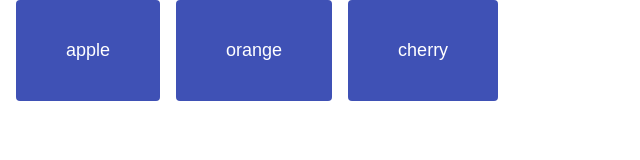
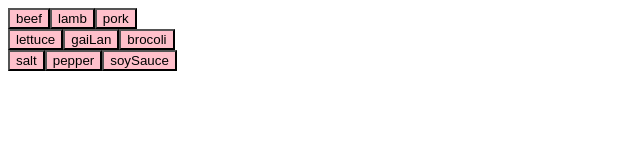
Before and after one commit to Hackathon2022/Hacks, a plain HTML site: page index.html in a window 1280 px wide. Shown: the whole page, without its empty margins (0-640 px from the left). Drawn offline with Linux system fonts and the light colour scheme.

Commit message:
press button line gen

```diff
--- a/script.js
+++ b/script.js
@@ -1,24 +1,56 @@
+//init
+createPressButtonGroup();
+
+//=================================================================================
+
+/**
+  * Create press buttons.
+  * @param {string} item - the name of the button
+  **/
+function createPressButtonGroup() {
+  //meat
+  createPressButtons(0, ["beef", "lamb", "pork"]);
+  linebreak = document.createElement("br");
+  document.body.appendChild(linebreak);
+
+  //veg
+  createPressButtons(1, ["lettuce", "gaiLan", "brocoli"]);
+  linebreak = document.createElement("br");
+  document.body.appendChild(linebreak);
+
+  //season
+  createPressButtons(2, ["salt", "pepper", "soySauce"]);
+  linebreak = document.createElement("br");
+  document.body.appendChild(linebreak);
+}
+
+/**
+  * Create press buttons.
+  * @param {string} item - the name of the button
+  **/
+function createPressButtons(id, items) {
+  let dev = document.createElement("dev");
+  dev.id = id;
+  items.forEach(createPressButton, dev);
+  document.body.appendChild(dev);
+}
+
 /**
   * Create a press button.
   * @param {string} item - the name of the button
-  */
+  **/
 function createPressButton(item) {
-  var bt = document.createElement('button');
+  let bt = document.createElement("button");
   bt.id = item;
+  bt.type = "button";
   bt.innerHTML = item;
+  bt.className = "pressbt";
   bt.onclick = function (event) {
     document.getElementById(event.target.id).innerHTML="hi";
-    document.getElementById(event.currentTarget.id).style="background-color:pink;";
-    console.log("create button: " + event.currentTarget.id);
+    document.getElementById(event.currentTarget.id).style="background-color:red;";
+    console.log("pressed button: " + event.currentTarget.id);
   };
-  dev.appendChild(bt);
+  console.log("create button: " + bt.id);
+  console.log(this);
+  this.appendChild(bt);
 }
-
-
-//generate buttons
-const dev = document.createElement('dev');
-
-const fruits = ["apple", "orange", "cherry"];
-fruits.forEach(createPressButton);
-
-document.body.appendChild(dev);
--- a/style.css
+++ b/style.css
@@ -1,41 +1,3 @@
 .pressbt {
     background-color:pink
 }
-
-/* Set up color variables. */
-:root {
-  --sky-blue: #03a9f4;
-  --darkest-gray: #424242;
-  --light-gray: #e0e0e0;
-}
-
-html {
-  overflow: hidden;
-}
-
-body {
-  overflow-y: scroll;
-}
-
-html,
-body {
-  width: 100%;
-  height: 100%;
-  margin: 0;
-  font-family: "Poppins", Helvetica, sans-serif;
-  font-weight: 300;
-}
-button {
-  margin-left: 16px;
-  background-color: #3f51b5;
-  padding: 40px 50px;
-  border-radius: 4px;
-  font-size: large;
-  color: white;
-  cursor: pointer;
-  border: none;
-}
-
-button:hover {
-  background-color: #03a9f4;
-}
```
